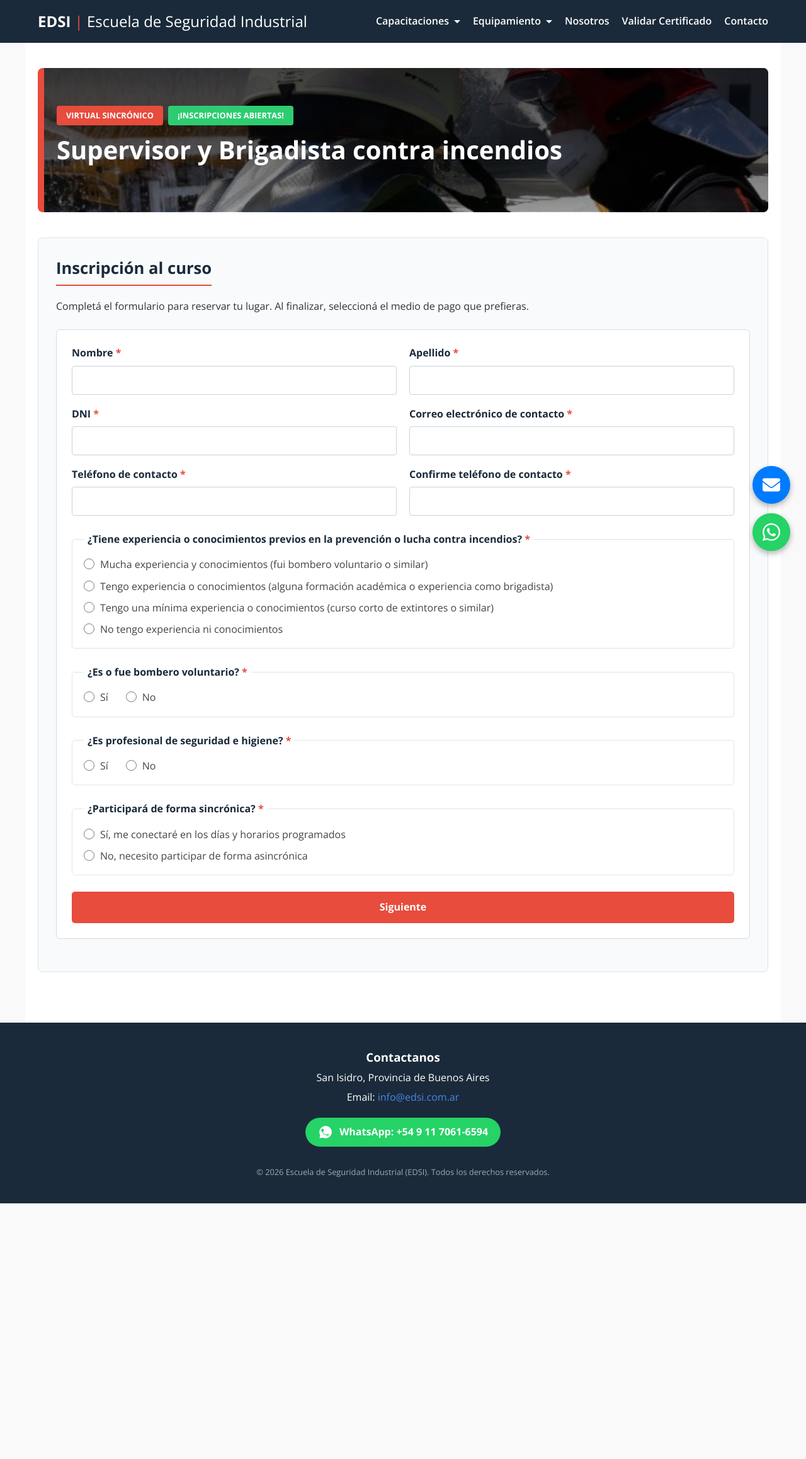
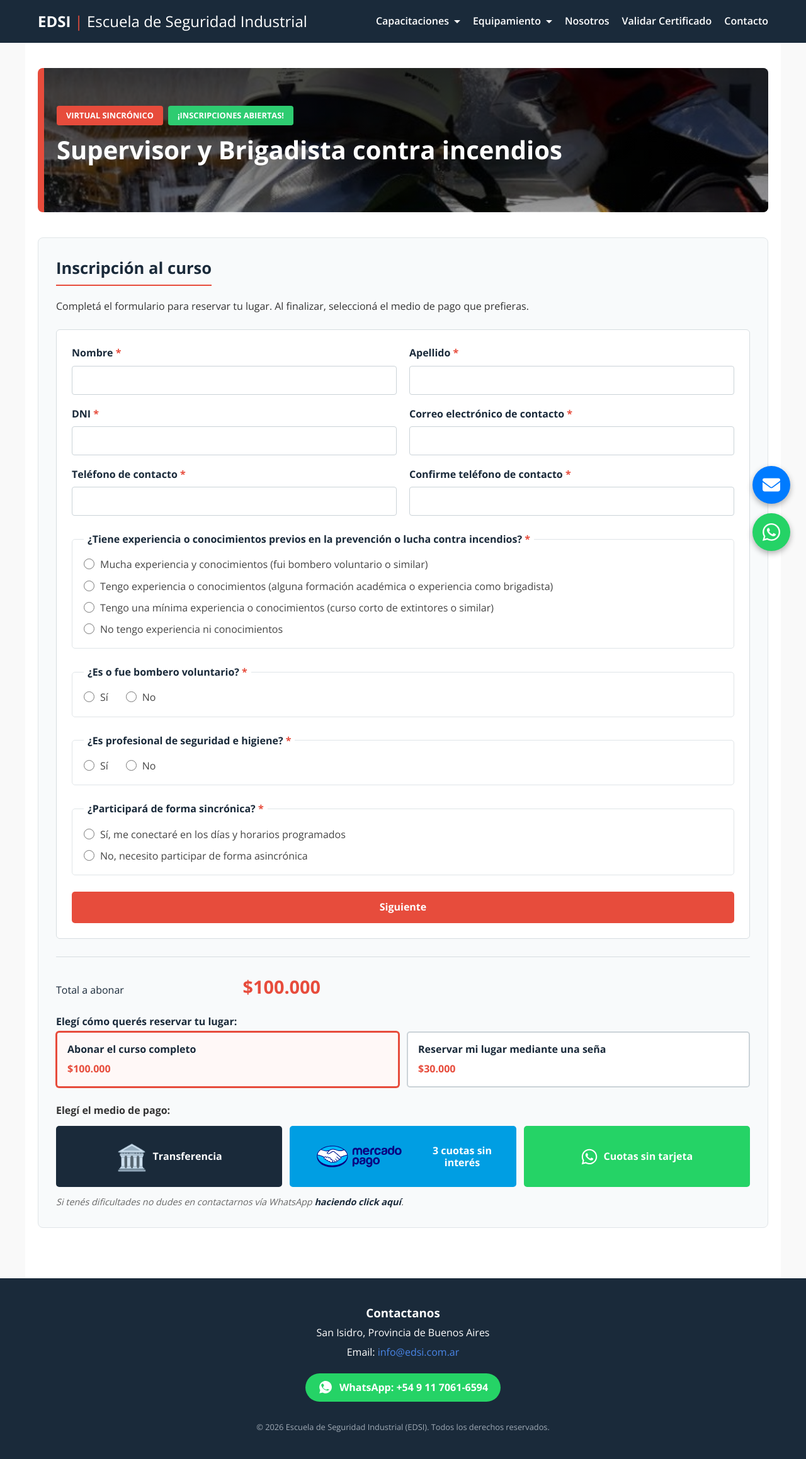
Before and after one commit to martov1/EDSI-nuevo-sitio, a Jekyll site: the page built from Particulares/Supervisor-y-brigadista/Brigadista-Inscripcion.html, in a window 1280 px wide. Shown: the whole page at 63% size. Built offline with Jekyll 4.4.1, drawn with Linux system fonts in a browser that asks for light colours; before the commit the page ends 1911 px from its top, so only the background shows below that.

Commit message:
Sistema de seña

```diff
--- a/Particulares/Supervisor-y-brigadista/Brigadista-Inscripcion.html
+++ b/Particulares/Supervisor-y-brigadista/Brigadista-Inscripcion.html
@@ -81,33 +81,44 @@ redirect_from:
                 <button type="submit" class="btn-next" id="show-payment">Siguiente</button>
             </form>
 
-            <div class="payment-step" id="payment-step" hidden >
+            <div class="payment-step" id="payment-step"  >
                 <div class="total-box" id="total-payment">
                     <span>Total a abonar</span>
-                    <strong>$100.000</strong>
+                    <strong id="payment-amount">$100.000</strong>
                 </div>
-                <p class="payment-prompt">Elegí cómo querés realizar el pago:</p>
+                <fieldset class="payment-type-group">
+                    <legend>Elegí cómo querés reservar tu lugar:</legend>
+                    <button type="button" class="payment-type is-selected" id="full-payment" aria-pressed="true">
+                        <strong>Abonar el curso completo</strong>
+                        <span>$100.000</span>
+                    </button>
+                    <button type="button" class="payment-type" id="deposit-payment" aria-pressed="false">
+                        <strong>Reservar mi lugar mediante una seña</strong>
+                        <span>$30.000</span>
+                    </button>
+                </fieldset>
+                <p class="deposit-note" id="deposit-note" hidden>El pago de la seña garantiza el cupo, el monto restante deberá ser abonado antes del {{ site.payment_links.brigadista["fecha segunda cuota"] }} para poder continuar cursando.</p>
+                <p class="payment-prompt">Elegí el medio de pago:</p>
                 <div class="payment-options">
                     <button type="button" class="payment-option transfer-option" id="show-transfer"><span class="bank-icon" aria-hidden="true">🏛️</span>Transferencia</button>
-                    <a class="payment-option mercado-option" href="https://mpago.li/1cH2YJ8" target="_blank" rel="noopener noreferrer"><img class="mercado-logo" src="/assets/MP_RGB_HANDSHAKE_color_horizontal.svg" alt="" width="180" height="73">3 cuotas sin interés</a>
-                    <a class="payment-option cuotas-option" href="https://wa.me/{{ site.whatsapp_phone }}?text=Hola%2C%20quiero%20consultar%20por%20cuotas%20sin%20tarjeta%20para%20el%20curso%20Supervisor%20y%20Brigadista%20contra%20incendios" target="_blank" rel="noopener noreferrer"><img src="/assets/whatsapp-icon.svg" alt="" width="28" height="28">Cuotas sin tarjeta</a>
+                    <a class="payment-option mercado-option" id="mercado-payment" href="{{ site.payment_links.brigadista.sena }}" data-full-url="{{ site.payment_links.brigadista.curso_completo }}" data-deposit-url="{{ site.payment_links.brigadista.sena }}" target="_blank" rel="noopener noreferrer"><img class="mercado-logo" src="/assets/MP_RGB_HANDSHAKE_color_horizontal.svg" alt="" width="180" height="73"><span id="mercado-payment-label">3 cuotas sin interés</span></a>
+                    <a class="payment-option cuotas-option" id="whatsapp-payment" data-full-url="{{ site.whatsapp_links.brigadista.cuotas }}" data-deposit-url="{{ site.whatsapp_links.brigadista.sena }}" href="{{ site.whatsapp_links.brigadista.cuotas }}" target="_blank" rel="noopener noreferrer"><img src="/assets/whatsapp-icon.svg" alt="" width="28" height="28"><span id="whatsapp-payment-label">Cuotas sin tarjeta</span></a>
                 </div>
-                <p class="payment-help"><em>Si tenés dificultades no dudes en contactarnos vía WhatsApp <a href="https://wa.me/{{ site.whatsapp_phone }}?text=%C2%BFDificultades%3F%20%C2%A1Contactanos%21" target="_blank" rel="noopener noreferrer">haciendo click aquí</a>.</em></p>
+                <p class="payment-help"><em>Si tenés dificultades no dudes en contactarnos vía WhatsApp <a href="{{ site.whatsapp_links.brigadista.dificultades }}" target="_blank" rel="noopener noreferrer">haciendo click aquí</a>.</em></p>
 
                 <div class="transfer-details" id="transfer-details" hidden>
                     <h3>Datos para la transferencia</h3>
                     <p><strong>Alias:</strong> edsi.capacitacion</p>
                     <p><strong>CBU:</strong> 0000003100055294771202</p>
-                    <p><strong>Titular:</strong> Joaquin Brandan</p>
                     <p><strong>CUIT:</strong> 20-37124156-7</p>
-                    <a class="receipt-button" href="https://wa.me/{{ site.whatsapp_phone }}?text=Comprobante%20de%20pago%20-%20Supervisor%20y%20brigadista" target="_blank" rel="noopener noreferrer">
+                    <a class="receipt-button" id="receipt-button" data-full-url="{{ site.whatsapp_links.brigadista.comprobante_pago }}" data-deposit-url="{{ site.whatsapp_links.brigadista.comprobante_sena }}" href="{{ site.whatsapp_links.brigadista.comprobante_pago }}" target="_blank" rel="noopener noreferrer">
                         <img src="/assets/whatsapp-icon.svg" alt="" width="20" height="20">
                         Enviar comprobante
                     </a>
                     <p class="receipt-instructions">
                         Enviá el comprobante por WhatsApp usando el botón o por correo electrónico a
                         <a href="mailto:info@edsi.com.ar?subject=Comprobante%20de%20pago%20-%20Supervisor%20y%20brigadista">info@edsi.com.ar</a>
-                        con el asunto <strong>“comprobante de pago - Supervisor y brigadista”</strong>.
+                        con el asunto <strong id="receipt-subject">“comprobante de pago - Supervisor y brigadista”</strong>.
                     </p>
                 </div>
             </div>
--- a/Particulares/Supervisor-y-brigadista/Brigadista-inscripcion.css
+++ b/Particulares/Supervisor-y-brigadista/Brigadista-inscripcion.css
@@ -223,6 +223,51 @@
   font-size: 1.8rem;
   color: var(--accent-red);
 }
+.payment-type-group {
+  display: grid;
+  grid-template-columns: repeat(2, minmax(0, 1fr));
+  gap: 12px;
+  margin: 0 0 24px;
+  padding: 0;
+  border: 0;
+}
+.payment-type-group legend {
+  grid-column: 1 / -1;
+  margin-bottom: 2px;
+  color: var(--primary-dark);
+  font-weight: bold;
+}
+.payment-type {
+  display: flex;
+  flex-direction: column;
+  gap: 6px;
+  min-height: 76px;
+  padding: 14px 16px;
+  border: 2px solid #cbd3d8;
+  border-radius: 5px;
+  background: #fff;
+  color: var(--primary-dark);
+  font: inherit;
+  text-align: left;
+  cursor: pointer;
+}
+.payment-type span {
+  color: var(--accent-red);
+  font-weight: bold;
+}
+.payment-type.is-selected {
+  border-color: var(--accent-red);
+  background: #fff8f7;
+  box-shadow: 0 0 0 1px var(--accent-red);
+}
+.deposit-note {
+  margin: -8px 0 24px;
+  padding: 14px 16px;
+  border-left: 5px solid #f0ad4e;
+  background: #fff3cd;
+  color: #594a22;
+  line-height: 1.5;
+}
 .payment-prompt {
   margin-bottom: 12px;
   font-weight: bold;
@@ -249,6 +294,9 @@
   width: 180px;
   height: 73px;
   object-fit: contain;
+}
+.mercado-option span {
+  display: block;
 }
 .transfer-option:hover {
   background: #253d54;
@@ -324,6 +372,13 @@
 .receipt-instructions a {
   color: var(--primary-dark);
   font-weight: bold;
+}
+
+@media (max-width: 640px) {
+  .payment-type-group,
+  .payment-options {
+    grid-template-columns: 1fr;
+  }
 }
 
 .description-box {
--- a/Particulares/Supervisor-y-brigadista/Brigadista-inscripcion.js
+++ b/Particulares/Supervisor-y-brigadista/Brigadista-inscripcion.js
@@ -1,4 +1,3 @@
-// Configuración editable del formulario.
 const FORM_CONFIG = {
   scriptUrl:
     "https://script.google.com/macros/s/AKfycbzCyeYd_4ihk1vBgRFfh7ieiGCq6M5ACUTggDm6O0RhuqbjHY2X57Z2qO77JbzmdY1r/exec",
@@ -7,18 +6,42 @@ const FORM_CONFIG = {
   companyPhone: "11 7061-6594",
 };
 
+const PAYMENT_TYPES = {
+  full: {
+    mercadoLabel: "3 cuotas sin interés",
+    whatsappLabel: "Cuotas sin tarjeta",
+    receiptSubject: "“comprobante de pago - Supervisor y brigadista”",
+  },
+  deposit: {
+    mercadoLabel: "Pagar seña con Mercado Pago",
+    whatsappLabel: "Tengo una consulta",
+    receiptSubject: "“comprobante de seña - Supervisor y brigadista”",
+  },
+};
+
 document.addEventListener("DOMContentLoaded", function () {
-  // Elementos del formulario y del flujo de pago.
+  // Formulario y elementos principales del flujo de inscripción.
   const form = document.getElementById("enrollment-form");
   const paymentStep = document.getElementById("payment-step");
   const totalPayment = document.getElementById("total-payment");
   const submitButton = document.getElementById("show-payment");
   const transferButton = document.getElementById("show-transfer");
   const transferDetails = document.getElementById("transfer-details");
+  const fullPaymentButton = document.getElementById("full-payment");
+  const depositPaymentButton = document.getElementById("deposit-payment");
+  const depositNote = document.getElementById("deposit-note");
+  const mercadoPayment = document.getElementById("mercado-payment");
+  const mercadoPaymentLabel = document.getElementById("mercado-payment-label");
+  const whatsappPayment = document.getElementById("whatsapp-payment");
+  const whatsappPaymentLabel = document.getElementById(
+    "whatsapp-payment-label",
+  );
+  const receiptButton = document.getElementById("receipt-button");
+  const receiptSubject = document.getElementById("receipt-subject");
   const phone = document.getElementById("telefono");
   const phoneConfirmation = document.getElementById("telefono-confirmacion");
 
-  // Evita avanzar cuando los teléfonos ingresados no coinciden.
+  // Impide avanzar hasta que ambos teléfonos coincidan.
   function validatePhoneConfirmation() {
     const phonesMatch = phone.value.trim() === phoneConfirmation.value.trim();
     phoneConfirmation.setCustomValidity(
@@ -26,7 +49,7 @@ document.addEventListener("DOMContentLoaded", function () {
     );
   }
 
-  // Oculta el formulario y muestra el importe y las alternativas de pago.
+  // Reemplaza el formulario por las alternativas de pago después del envío.
   function showPaymentStep() {
     form.hidden = true;
     paymentStep.hidden = false;
@@ -35,11 +58,44 @@ document.addEventListener("DOMContentLoaded", function () {
     });
   }
 
+  // Actualiza enlaces, textos y avisos según la modalidad elegida.
+  function selectPaymentType(type) {
+    const payment = PAYMENT_TYPES[type];
+    const isDeposit = type === "deposit";
+
+    mercadoPayment.href = isDeposit
+      ? mercadoPayment.dataset.depositUrl
+      : mercadoPayment.dataset.fullUrl;
+    mercadoPaymentLabel.textContent = payment.mercadoLabel;
+    whatsappPaymentLabel.textContent = payment.whatsappLabel;
+    whatsappPayment.href = isDeposit
+      ? whatsappPayment.dataset.depositUrl
+      : whatsappPayment.dataset.fullUrl;
+    receiptButton.href = isDeposit
+      ? receiptButton.dataset.depositUrl
+      : receiptButton.dataset.fullUrl;
+    receiptSubject.textContent = payment.receiptSubject;
+
+    fullPaymentButton.classList.toggle("is-selected", !isDeposit);
+    depositPaymentButton.classList.toggle("is-selected", isDeposit);
+    depositNote.hidden = !isDeposit;
+    fullPaymentButton.setAttribute("aria-pressed", String(!isDeposit));
+    depositPaymentButton.setAttribute("aria-pressed", String(isDeposit));
+  }
+
   // Valida nuevamente la confirmación mientras la persona escribe.
   phone.addEventListener("input", validatePhoneConfirmation);
   phoneConfirmation.addEventListener("input", validatePhoneConfirmation);
 
-  // Envía los datos al Apps Script y habilita el paso de pago.
+  // Cambia entre pago completo y reserva mediante seña.
+  fullPaymentButton.addEventListener("click", function () {
+    selectPaymentType("full");
+  });
+  depositPaymentButton.addEventListener("click", function () {
+    selectPaymentType("deposit");
+  });
+
+  // Envía los datos al Apps Script antes de habilitar el pago.
   form.addEventListener("submit", async function (event) {
     event.preventDefault();
     validatePhoneConfirmation();
@@ -79,7 +135,7 @@ document.addEventListener("DOMContentLoaded", function () {
     }
   });
 
-  // Despliega u oculta los datos de la cuenta bancaria.
+  // Despliega u oculta los datos para la transferencia bancaria.
   transferButton.addEventListener("click", function () {
     const isOpening = transferDetails.hidden;
     transferDetails.hidden = !isOpening;
--- a/_config.yml
+++ b/_config.yml
@@ -53,6 +53,22 @@ whatsapp_message: "¡Hola!, Vi su *sitio web* y me gustaría hablar con un aseso
 whatsapp_message_particular: "¡Hola!, Vi su *sitio web* y me gustaría hablar con un asesor para obtener mas información de sus servicios, Soy un particular."
 whatsapp_message_particular_brigadista: "¡Hola!, Vi su *sitio web* y me gustaría hablar con un asesor para obtener mas información sobre el *curso de Supervisor y Brigadista contra incendios para particulares*"
 
+# Links de pago
+payment_links:
+  brigadista:
+    curso_completo: "https://mpago.li/1cH2YJ8"
+    sena: "https://mpago.la/1JRwirf"
+    "fecha segunda cuota": "10/10/2026"
+
+# WhatsApp: links del flujo de inscripción de brigadista
+whatsapp_links:
+  brigadista:
+    cuotas: "https://wa.me/5491170616594?text=Hola%2C%20quiero%20consultar%20por%20cuotas%20sin%20tarjeta%20para%20el%20curso%20Supervisor%20y%20Brigadista%20contra%20incendios"
+    sena: "https://wa.me/5491170616594?text=Hola%2C%20tengo%20una%20consulta%20sobre%20la%20se%C3%B1a%20para%20el%20curso%20Supervisor%20y%20Brigadista%20contra%20incendios"
+    dificultades: "https://wa.me/5491170616594?text=%C2%BFDificultades%3F%20%C2%A1Contactanos%21"
+    comprobante_pago: "https://wa.me/5491170616594?text=Comprobante%20de%20pago%20-%20Supervisor%20y%20brigadista"
+    comprobante_sena: "https://wa.me/5491170616594?text=Comprobante%20de%20se%C3%B1a%20-%20Supervisor%20y%20brigadista"
+
 # WhatsApp: consultas de empresas
 whatsapp_message_empresa: "¡Hola!, Vi su *sitio web* y me gustaría hablar con un asesor para obtener mas información de sus servicios. Soy una empresa."
 whatsapp_message_empresa_incendio: "¡Hola!, Vi su *sitio web* y me gustaría hablar con un asesor para obtener mas información acerca de *capacitación contra incendios*. Soy una empresa."
```
